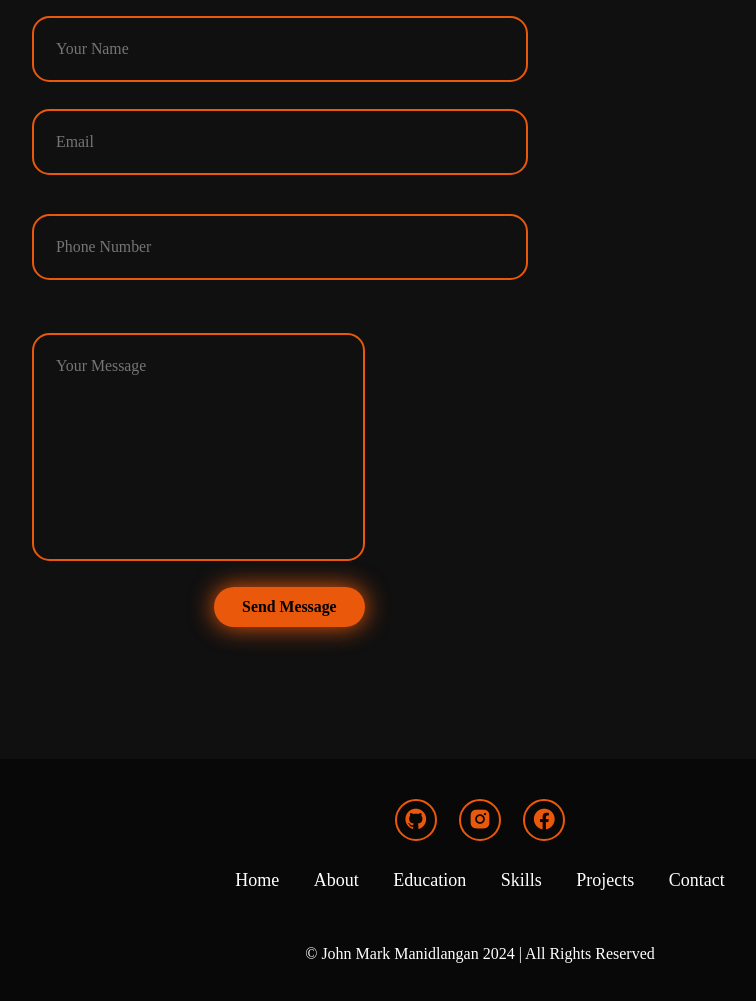
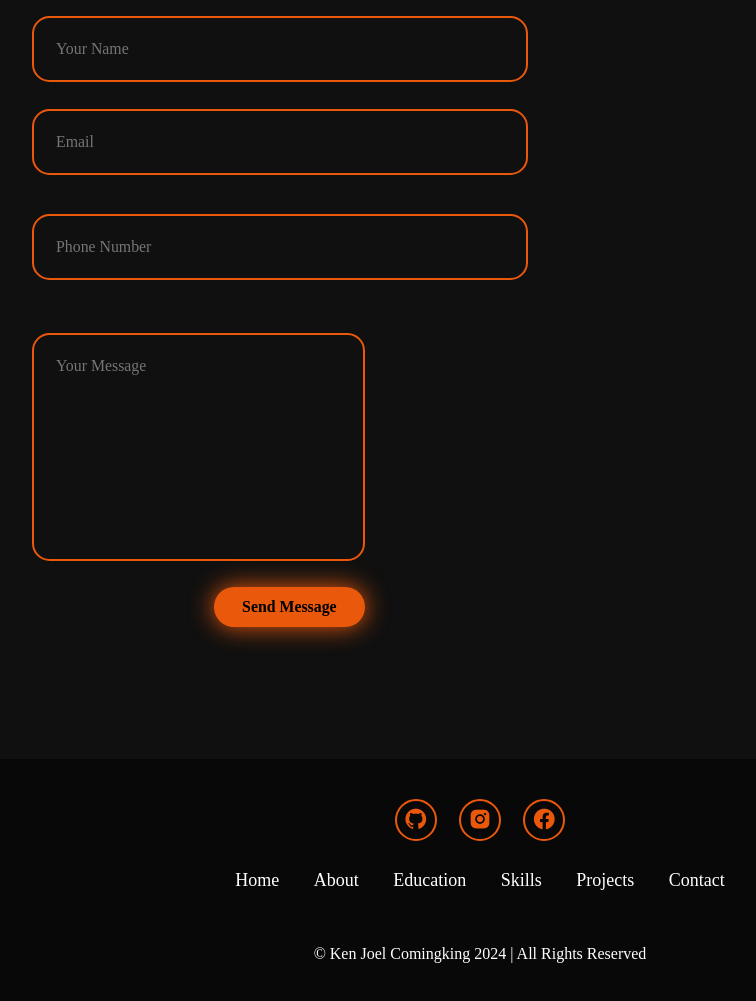
Before and after one commit to Ken-Joel/KenJ-Comingking, a plain HTML site: page index.html in a window 1280 px wide. Shown: the part 6395-7396 px from the top of the page, without its empty margins (160-916 px from the left). Drawn offline with nearby package versions, Linux system fonts and the light colour scheme.

Commit message:
Update index.html

```diff
--- a/index.html
+++ b/index.html
@@ -293,7 +293,7 @@
             </li>
         </ul>
         <p class="copyright">
-            © John Mark Manidlangan 2024 | All Rights Reserved
+            © Ken Joel Comingking 2024 | All Rights Reserved
         </p>
     </footer>
 
```
